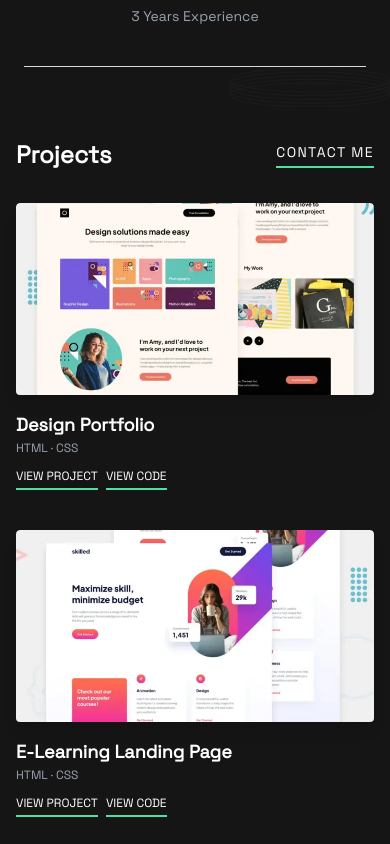
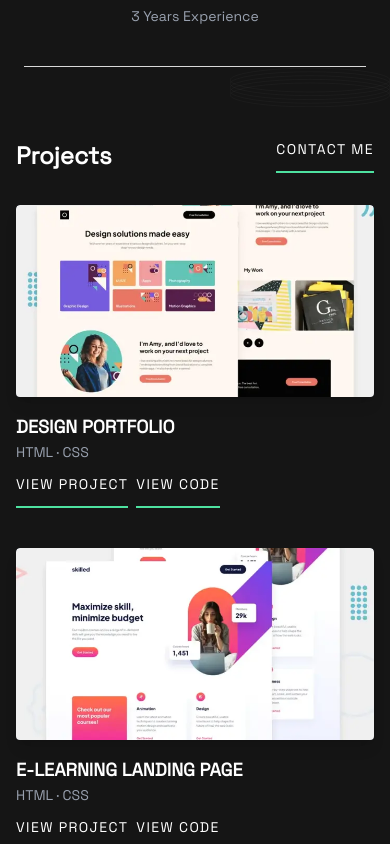
Before and after one commit to Skyz03/Vite-Developer-Portfolio, a React (Vite) app: page / in a window 390 px wide. Shown: the part 1200-2044 px from the top of the page. Built offline with nearby package versions, Linux system fonts and the light colour scheme.

Commit message:
fix: update on the styles to match mobile

```diff
--- a/src/components/Projects.jsx
+++ b/src/components/Projects.jsx
@@ -7,10 +7,7 @@ function Projects() {
       {/* Header */}
       <div className="mb-8 flex items-center justify-between">
         <h2 className="text-2xl font-extrabold sm:text-4xl">Projects</h2>
-        <a
-          href="#"
-          className="border-accent border-b-2 pb-1 text-sm tracking-widest"
-        >
+        <a href="#" className="contact-button">
           CONTACT ME
         </a>
       </div>
@@ -46,19 +43,15 @@ function Projects() {
             </article>
 
             {/* Title and Tags */}
-            <h3 className="mt-4 font-semibold">{p.title}</h3>
-            <div className="mt-0.5 text-xs text-gray-400">
+            <h3 className="mt-4 font-semibold uppercase">{p.title}</h3>
+            <div className="mt-0.5 text-sm text-gray-400">
               {p.tags.join("  ·  ")}
             </div>
 
             {/* Buttons  for Mobile/Tablet */}
             <div className="mt-3 flex gap-2 md:hidden">
-              <button className="border-accent border-b-2 pb-1 text-xs uppercase">
-                View Project
-              </button>
-              <button className="border-accent border-b-2 pb-1 text-xs uppercase">
-                View Code
-              </button>
+              <button className="contact-button">View Project</button>
+              <button className="contact-button">View Code</button>
             </div>
           </div>
         ))}
```
